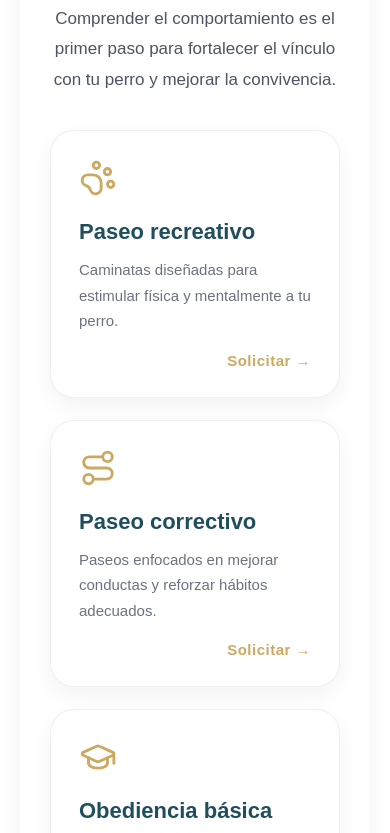
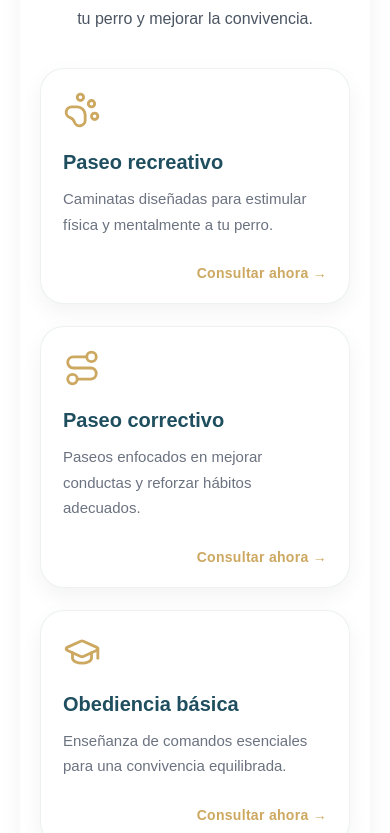
Before and after one commit to arath6work/qrs, a plain HTML site: page index.html in a window 390 px wide. Shown: the part 344-1177 px from the top of the page. Drawn offline with nearby package versions, Linux system fonts and the light colour scheme.

Commit message:
Update index.html

```diff
--- a/index.html
+++ b/index.html
@@ -170,9 +170,9 @@ margin-bottom:18px;
 
 .service-link{
 
-margin-top:auto;
+margin-top:10px;
 
-font-size:15px;
+font-size:14px;
 
 font-weight:700;
 
@@ -180,9 +180,15 @@ color:#CDA861;
 
 align-self:flex-end;
 
-letter-spacing:.5px;
+letter-spacing:.3px;
 
 transition:.25s;
+
+}
+
+.service-link:hover{
+
+letter-spacing:.8px;
 
 }
 
@@ -290,6 +296,48 @@ transform:translateY(0);
 
 }
 
+@media(max-width:480px){
+
+.card{
+
+width:100%;
+
+padding:30px 20px;
+
+}
+
+.logo{
+
+width:220px;
+
+}
+
+h1{
+
+font-size:26px;
+
+}
+
+.intro{
+
+font-size:16px;
+
+}
+
+.service{
+
+padding:22px;
+
+}
+
+.service-title{
+
+font-size:20px;
+
+}
+
+}
+
 </style>
 
 </head>
@@ -311,8 +359,7 @@ Comprender el comportamiento es el primer paso para fortalecer el vínculo con t
   <div class="service-description">
     Caminatas diseñadas para estimular física y mentalmente a tu perro.
   </div>
-  <div class="service-link">Solicitar →</div>
-</div>
+<div class="service-link">Consultar ahora →</div></div>
 
 <div class="service" onclick="abrir('paseo correctivo')">
 <div class="service-icon">
@@ -321,8 +368,7 @@ Comprender el comportamiento es el primer paso para fortalecer el vínculo con t
   <div class="service-description">
     Paseos enfocados en mejorar conductas y reforzar hábitos adecuados.
   </div>
-  <div class="service-link">Solicitar →</div>
-</div>
+<div class="service-link">Consultar ahora →</div></div>
 
 <div class="service" onclick="abrir('obediencia básica')">
 <div class="service-icon">
@@ -331,8 +377,7 @@ Comprender el comportamiento es el primer paso para fortalecer el vínculo con t
   <div class="service-description">
     Enseñanza de comandos esenciales para una convivencia equilibrada.
   </div>
-  <div class="service-link">Solicitar →</div>
-</div>
+<div class="service-link">Consultar ahora →</div></div>
 
 <div class="service" onclick="abrir('apoyo psicológico')">
 <div class="service-icon">
@@ -341,8 +386,7 @@ Comprender el comportamiento es el primer paso para fortalecer el vínculo con t
   <div class="service-description">
     Acompañamiento profesional orientado al bienestar emocional.
   </div>
-  <div class="service-link">Solicitar →</div>
-</div>
+<div class="service-link">Consultar ahora →</div></div>
 
 <div class="footer">
 <a href="https://wa.me/5212222385400" target="_blank">
```
